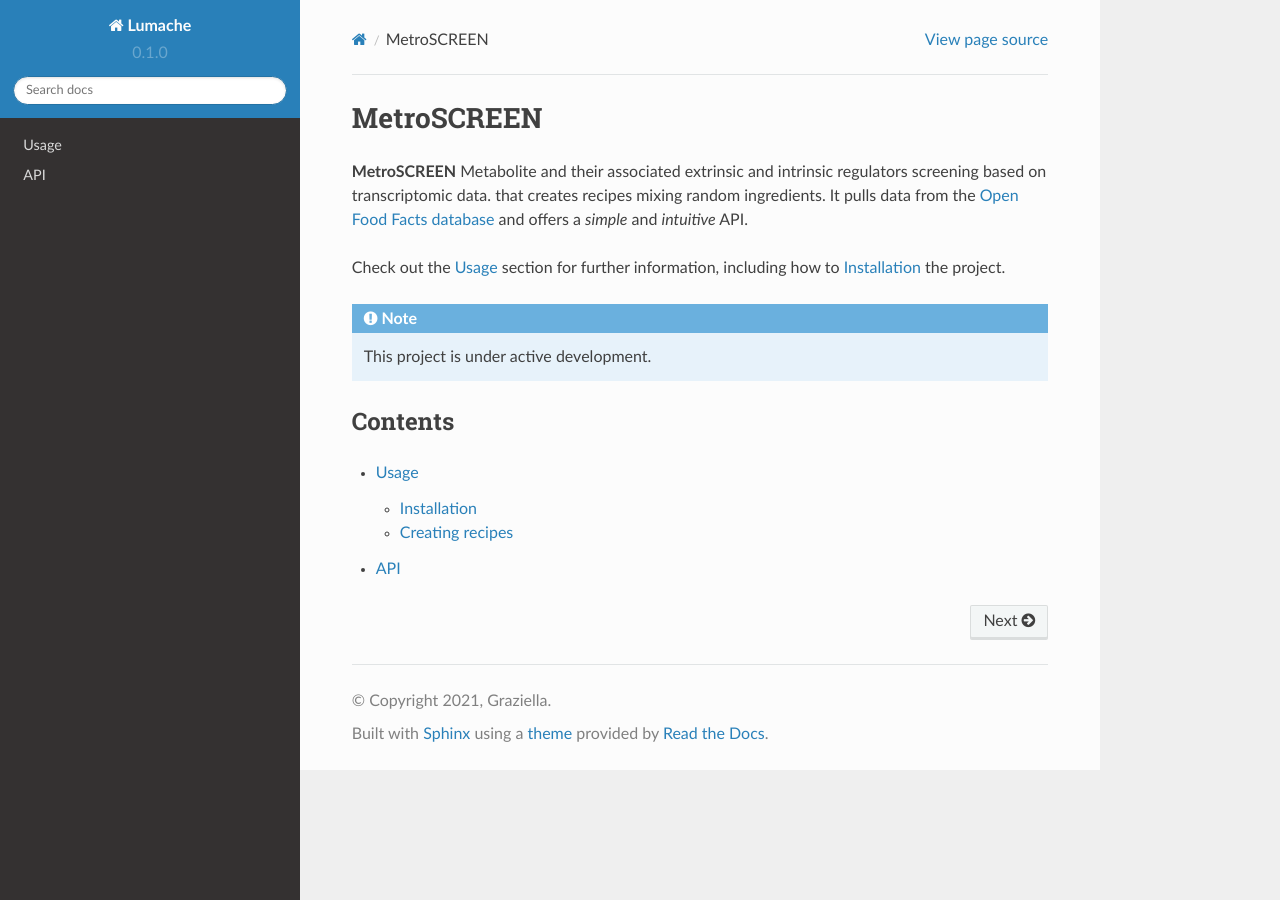
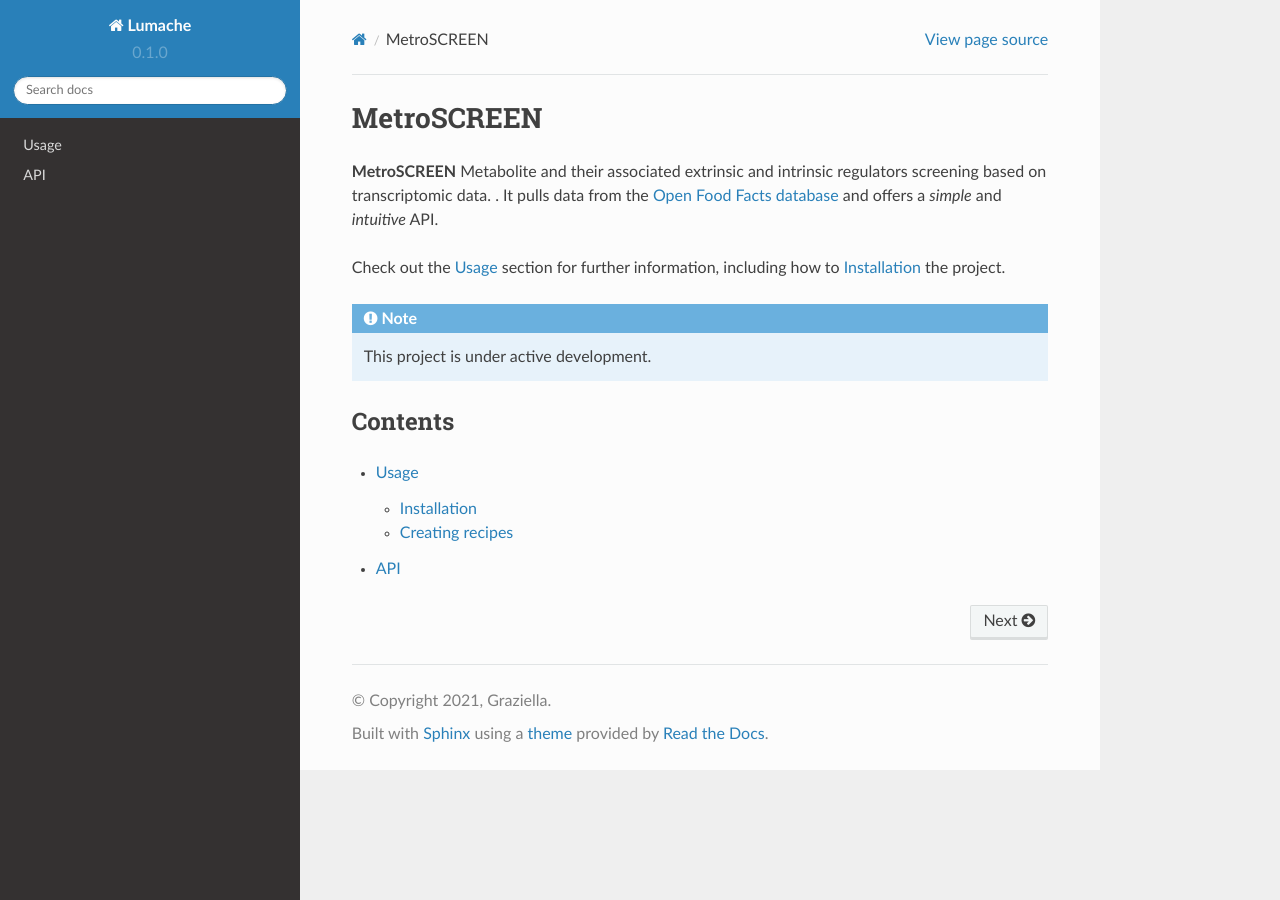
Before and after one commit to Tangke98/MetroSCREEN, a Sphinx documentation site: the page built from docs/source/index.rst, in a window 1280 px wide. Built offline with Sphinx 7.4.7 and the Read the Docs theme 2.0.0, drawn with Linux system fonts in a browser that asks for light colours.

Commit message:
Update index.rst

```diff
--- a/docs/source/index.rst
+++ b/docs/source/index.rst
@@ -2,7 +2,7 @@ MetroSCREEN
 ===================================
 
 **MetroSCREEN** Metabolite and their associated extrinsic and intrinsic regulators screening based on transcriptomic data.
-that creates recipes mixing random ingredients.
+.
 It pulls data from the `Open Food Facts database <https://world.openfoodfacts.org/>`_
 and offers a *simple* and *intuitive* API.
 
```
